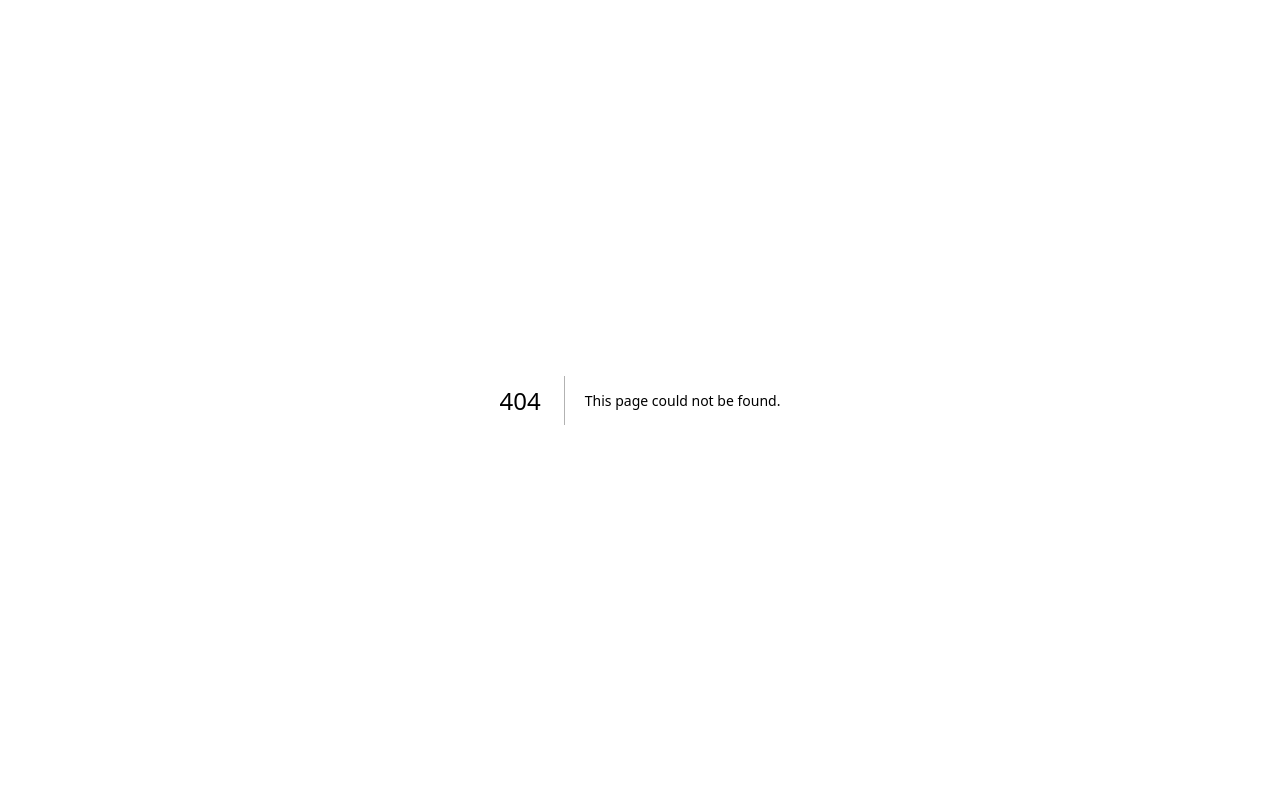
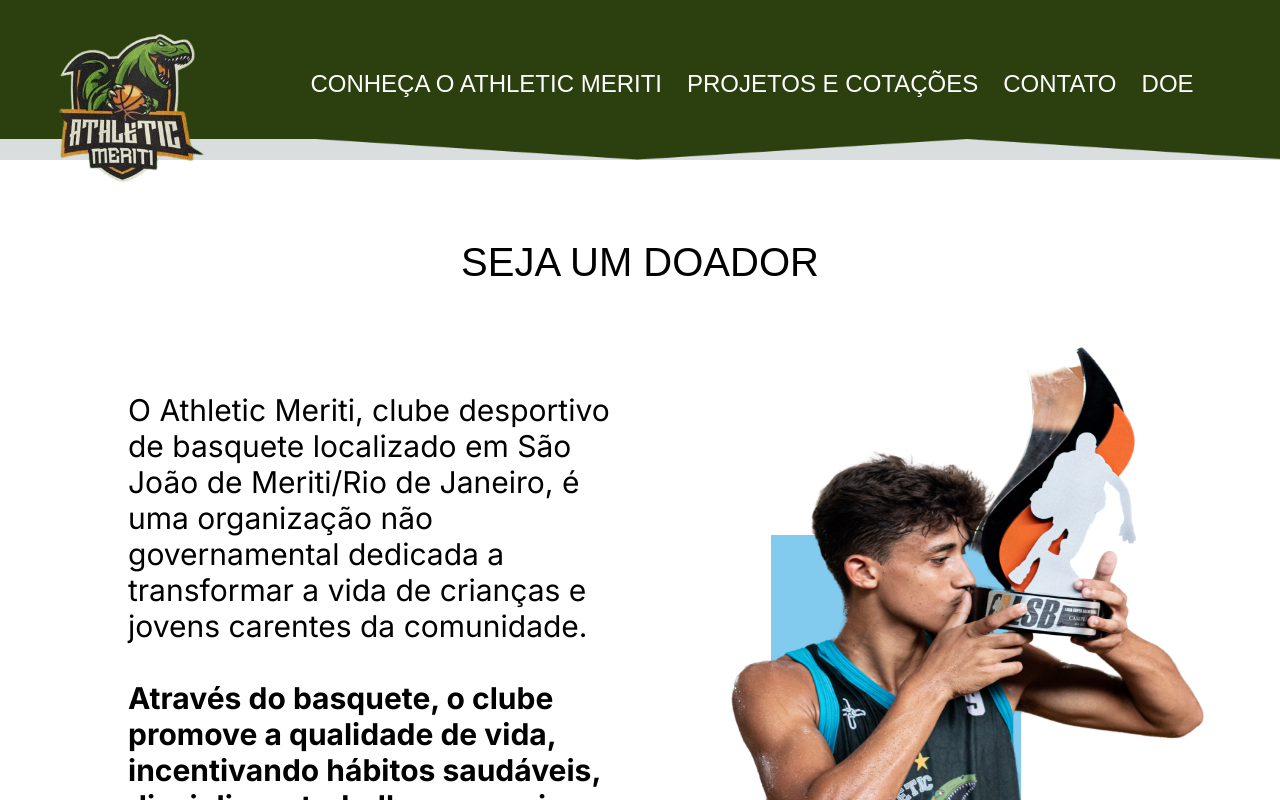
Before and after one commit to MrGhostsnow/athletic-meriti, a Next.js app: page /beADonor in a window 1280 px wide. Before the commit this address had no page. Shown: the top 800 px of the page. Built offline with nearby package versions, Linux system fonts and the light colour scheme; a web font is replaced by a local one.

Commit message:
feat: page routes

```diff
--- /dev/null
+++ b/src/app/beADonor/page.tsx
@@ -0,0 +1,23 @@
+"use client";
+import Footer from "../components/Footer";
+import NavBar from "../components/NavBar";
+import TeamHistory from "../components/BeADonor/TeamHistory";
+
+const BeADonor: React.FC = () => {
+  return (
+    <div
+      style={{
+        width: "100%",
+        display: "flex",
+        flexDirection: "column",
+        justifyContent: "center",
+      }}
+    >
+      <NavBar color="#fff" bgNavBar />
+      <TeamHistory />
+      <Footer />
+    </div>
+  );
+};
+
+export default BeADonor;
```
Also changed, not shown: src/app/entrys/page.tsx (added, +17 -0 lines), src/app/newProject/page.tsx (added, +17 -0 lines), src/app/newQuotation/page.tsx (added, +16 -0 lines), src/app/page.tsx (+1 -11 lines).
